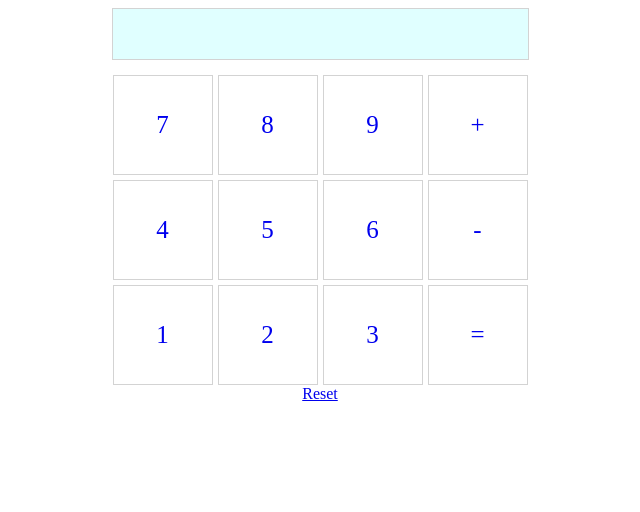
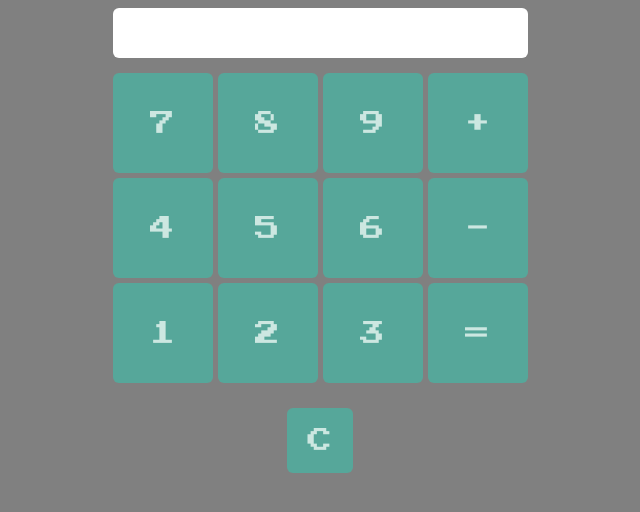
Before and after one commit to ErlensGadzans/calculator, a PHP site: page / in a window 1280 px wide. Shown: the top 512 px of the page, without its empty margins (320-960 px from the left). Run offline with PHP 8.4, Linux system fonts and the light colour scheme.

Commit message:
Updated design

```diff
--- a/calculator.php
+++ b/calculator.php
@@ -112,7 +112,5 @@ function getResult($number1, $number2, $operator)
             return $number1 + $number2;
         case '-':
             return $number1 - $number2;
-        case 'x':
-            return $number1 * $number2;
     }
 }
--- a/data.json
+++ b/data.json
@@ -1 +1 @@
-{"number1":3,"number2":"","operator":""}
+{"number1":"","number2":"","operator":""}
--- a/index.php
+++ b/index.php
@@ -5,6 +5,9 @@
     <meta charset="UTF-8">
     <meta http-equiv="X-UA-Compatible" content="IE=edge">
     <meta name="viewport" content="width=device-width, initial-scale=1.0">
+    <link rel="preconnect" href="https://fonts.googleapis.com">
+    <link rel="preconnect" href="https://fonts.gstatic.com" crossorigin>
+    <link href="https://fonts.googleapis.com/css2?family=Press+Start+2P&display=swap" rel="stylesheet">
     <link rel="stylesheet" href="style.css">
     <title>Calculator</title>
 </head>
@@ -32,7 +35,7 @@
     </div>
 
     <div class="reset_btn">
-        <a href="?reset=true">Reset</a>
+        <a href="?reset=true">C</a>
     </div>
 
 </body>
--- a/style.css
+++ b/style.css
@@ -1,10 +1,19 @@
 
+body{
+    background:rgba(128,128,128,255)
+}
 .result{
     margin:auto;
     height:50px;
     width:415px;
-    background: lightcyan;
-    border: 1px solid lightgrey;
+    background: rgba(255,255,255,255);
+    border-radius: 6px;
+    display:flex;
+    justify-content: center;
+    align-items: center;
+    font-size: 30px;
+    font-family: 'Press Start 2P', cursive;
+
 }
 
 .calc_grid{
@@ -13,19 +22,66 @@ grid-template: repeat(3, 100px)/ repeat(4, 100px);
 justify-content: center;
 margin-top: 15px;
 grid-gap: 5px;
+
 }
 
 .calc_grid a{
     display:flex;
     align-items: center;
     justify-content: center;
-    border: 1px solid lightgrey;
+    background:rgba(86,167,154,255);
+    border-radius:6px;
     text-decoration: none;
-    font-size:25px
+    font-size:25px;
+    font-family: 'Press Start 2P', cursive;
+    color:rgba(204,231,225,255);
 
 }
 
 .reset_btn{
     display:flex;
     justify-content: center;
+    margin-top: 25px;
 }
+
+.reset_btn a{
+    text-decoration: none;
+    padding: 20px 20px;
+    background:rgba(86,167,154,255);
+    border-radius:6px;
+    text-decoration: none;
+    font-size:25px;
+    font-family: 'Press Start 2P', cursive;
+    color:rgba(204,231,225,255);
+}
+
+
+@media (max-width: 690px) {
+.result{
+    width: 295px;
+}
+.calc_grid{
+    grid-template: repeat(3, 70px)/ repeat(4, 70px);
+}
+}
+
+@media (max-width: 316px) {
+    .result{
+        width: 195px;
+        font-size: 15px;
+
+    }
+    .calc_grid{
+        grid-template: repeat(3, 50px)/ repeat(4, 50px);
+    }
+.calc_grid a{
+    font-size: 15px;
+}
+
+.reset_btn a{
+     font-size:15px;
+     padding: 15px 15px;
+}
+
+
+}
```
